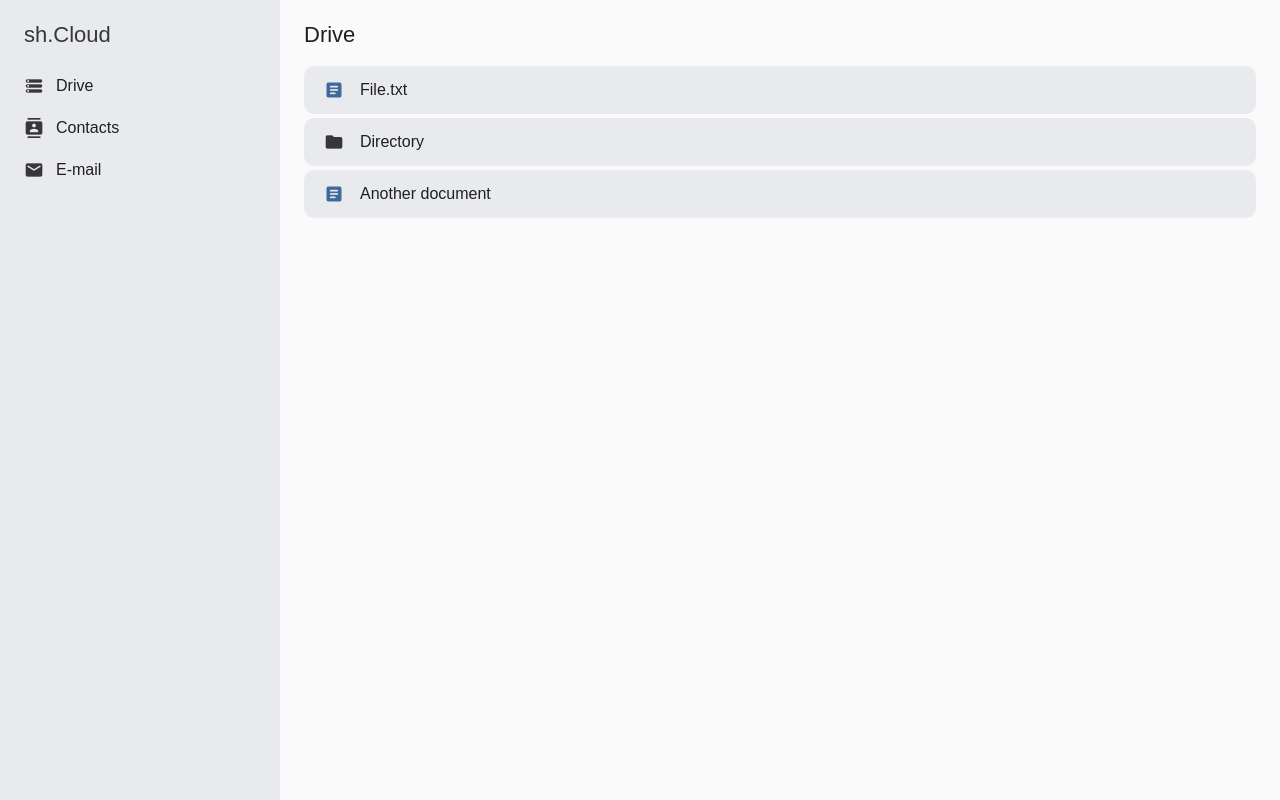
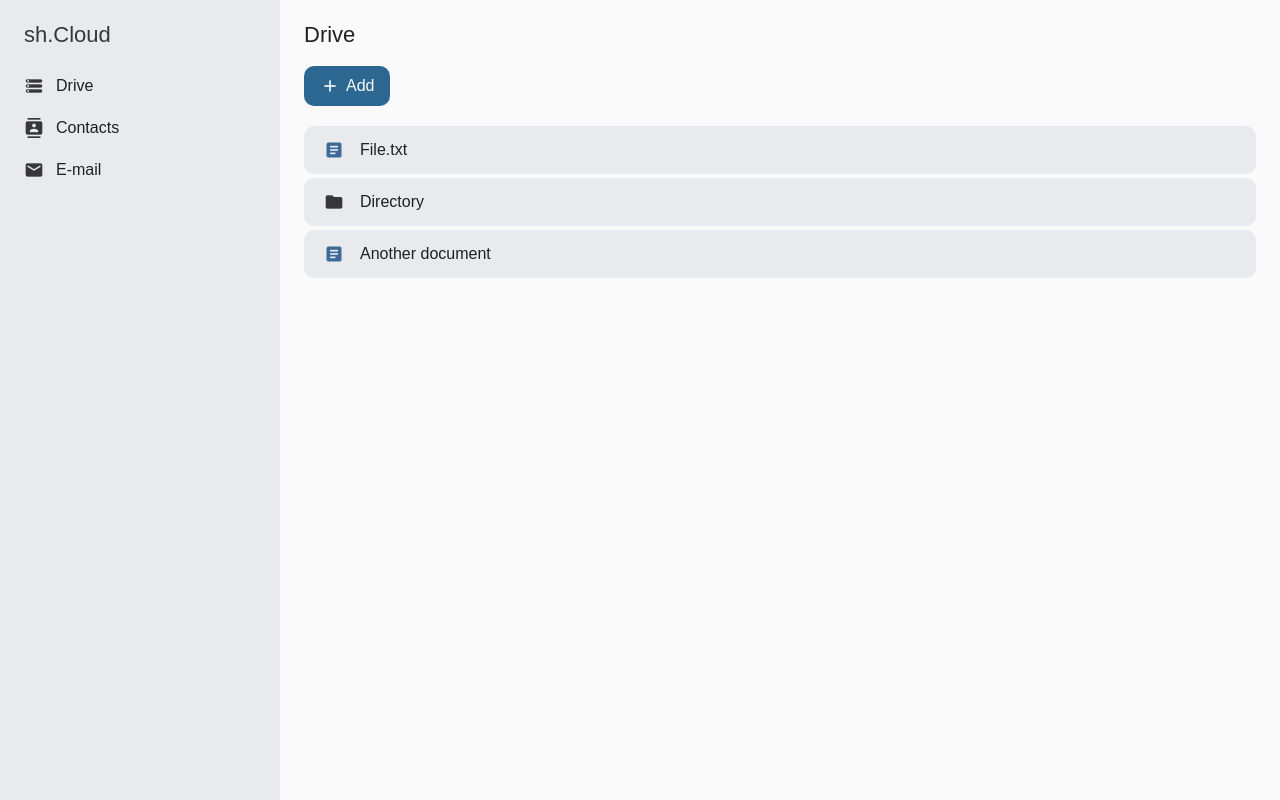
Before and after one commit to quentinguidee/cloud-sh-client, a React app: page /drive in a window 1280 px wide. Built offline with nearby package versions, Linux system fonts and the light colour scheme.

Commit message:
New file button
Signed-off-by: Quentin Guidée <quentin.guidee@gmail.com>

```diff
--- a/src/Assets/colors.sass
+++ b/src/Assets/colors.sass
@@ -6,19 +6,23 @@ body
     --text-primary: #1f1f20
     --text-secondary: #37373a
     --text-tertiary: #696971
+    --text-inverted: #fafafa
 
-    --accent: #2d94bc
+    --accent: #2c6791
+    --accent-hover: #3376a6
 
 .dark
     --background-primary: #171818
     --background-secondary: #212123
     --background-tertiary: #3c3c3e
 
-    --text-primary: #d2d2dc
+    --text-primary: #dadae3
     --text-secondary: #b1b1b9
     --text-tertiary: #85858f
+    --text-inverted: #171818
 
-    --accent: #2d94bc
+    --accent: #224e7a
+    --accent-hover: #285c91
 
 $background-primary: var(--background-primary)
 $background-secondary: var(--background-secondary)
@@ -27,5 +31,7 @@ $background-tertiary: var(--background-tertiary)
 $text-primary: var(--text-primary)
 $text-secondary: var(--text-secondary)
 $text-tertiary: var(--text-tertiary)
+$text-inverted: var(--text-inverted)
 
 $accent: var(--accent)
+$accent-hover: var(--accent-hover)
--- /dev/null
+++ b/src/Components/Button/Button.module.sass
@@ -0,0 +1,15 @@
+@use "Assets/colors"
+@use "Assets/dimensions"
+@use "Assets/transitions"
+
+.button
+    display: inline-block
+    color: colors.$text-inverted
+    background-color: colors.$accent
+    padding: 10px 16px
+    border-radius: dimensions.$border-radius-large
+    cursor: pointer
+    transition: transitions.$default
+
+    &:hover
+        background-color: colors.$accent-hover
--- /dev/null
+++ b/src/Components/Button/Button.tsx
@@ -0,0 +1,21 @@
+import classNames from "classnames";
+import Layout from "Components/Layout/Layout";
+import React from "react";
+
+import styles from "./Button.module.sass";
+
+type Props = React.HTMLProps<HTMLDivElement>;
+
+function Button(props: Props) {
+    const { children, className, ...others } = props;
+
+    return (
+        <div {...others} className={classNames(styles.button, className)}>
+            <Layout horizontal center gap={6}>
+                {children}
+            </Layout>
+        </div>
+    );
+}
+
+export default Button;
--- a/src/Pages/Drive/Drive.tsx
+++ b/src/Pages/Drive/Drive.tsx
@@ -3,11 +3,21 @@ import { Title } from "Components/Title/Title";
 import Page from "Layouts/Page/Page";
 import List from "Components/List/List";
 import FileListItem from "Layouts/FileListItem/FileListItem";
+import Button from "Components/Button/Button";
+import Icon from "Components/Icon/Icon";
+import Text from "Components/Text/Text";
+import Layout from "Components/Layout/Layout";
 
 function Drive() {
     return (
         <Page>
             <Title>Drive</Title>
+            <Layout horizontal center gap={12}>
+                <Button>
+                    <Icon symbol="add" />
+                    <Text>Add</Text>
+                </Button>
+            </Layout>
             <List>
                 <FileListItem file={{ type: "file", filename: "File.txt" }} />
                 <FileListItem
```
Also changed, not shown: 1 other file (tests, documents, lock files or other folders).
